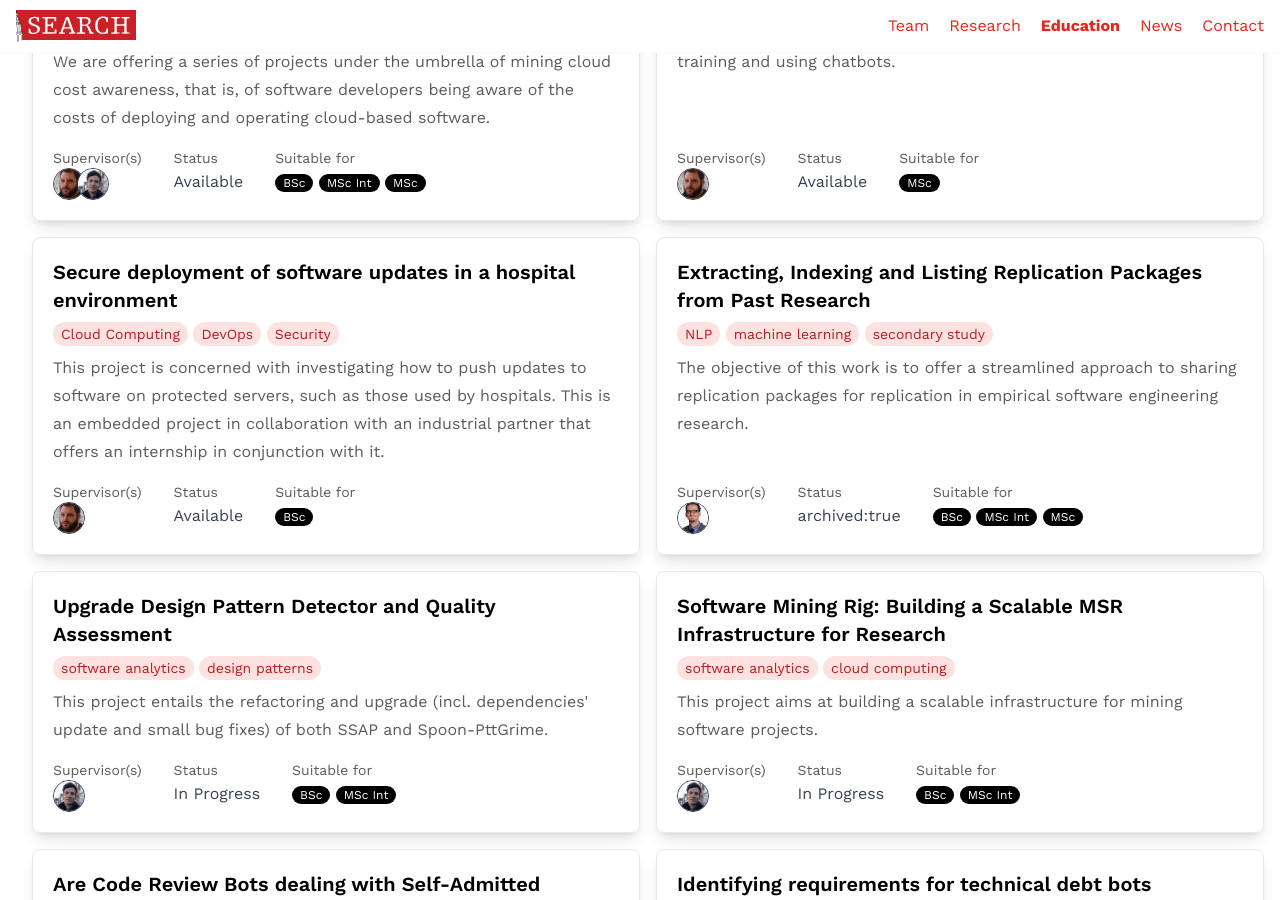
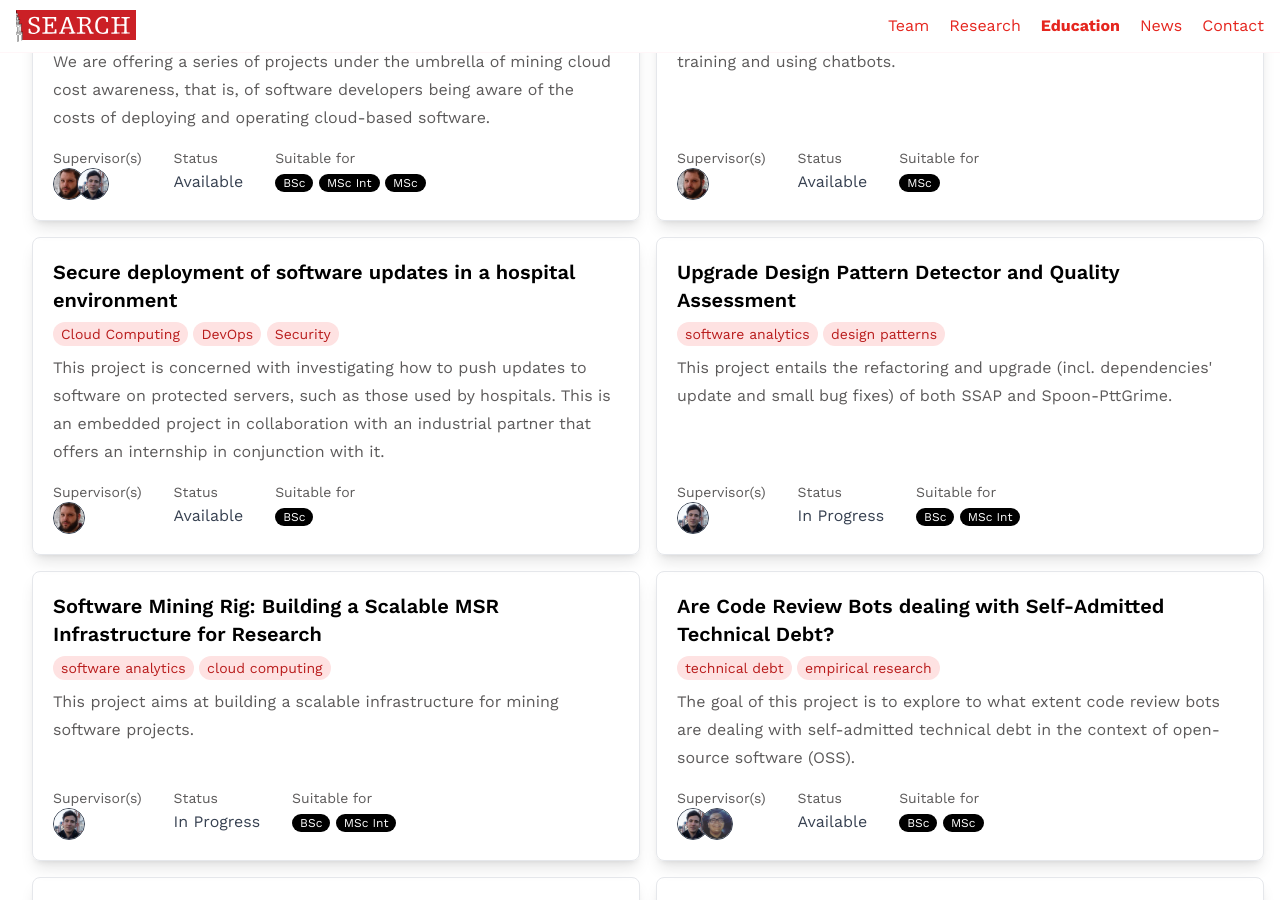
Before and after one commit to search-rug/search-rug.github.io, a Jekyll site: the page built from _pages/education.md, in a window 1280 px wide and 900 px high, scrolled down 337 px. Built offline with Jekyll 4.4.1, drawn with Linux system fonts in a browser that asks for light colours; some web fonts are replaced; some of the changed text lies outside the part shown.

Commit message:
Update capiluppi-3.md

```diff
--- a/_sprojects/capiluppi-3.md
+++ b/_sprojects/capiluppi-3.md
@@ -1,6 +1,6 @@
 ---
-archived: false
-status: "archived:true"
+archived: true
+status: "Completed"
 category: ML, NLP and Refactoring Projects 2022-23
 is_group: false
 keywords:
```
